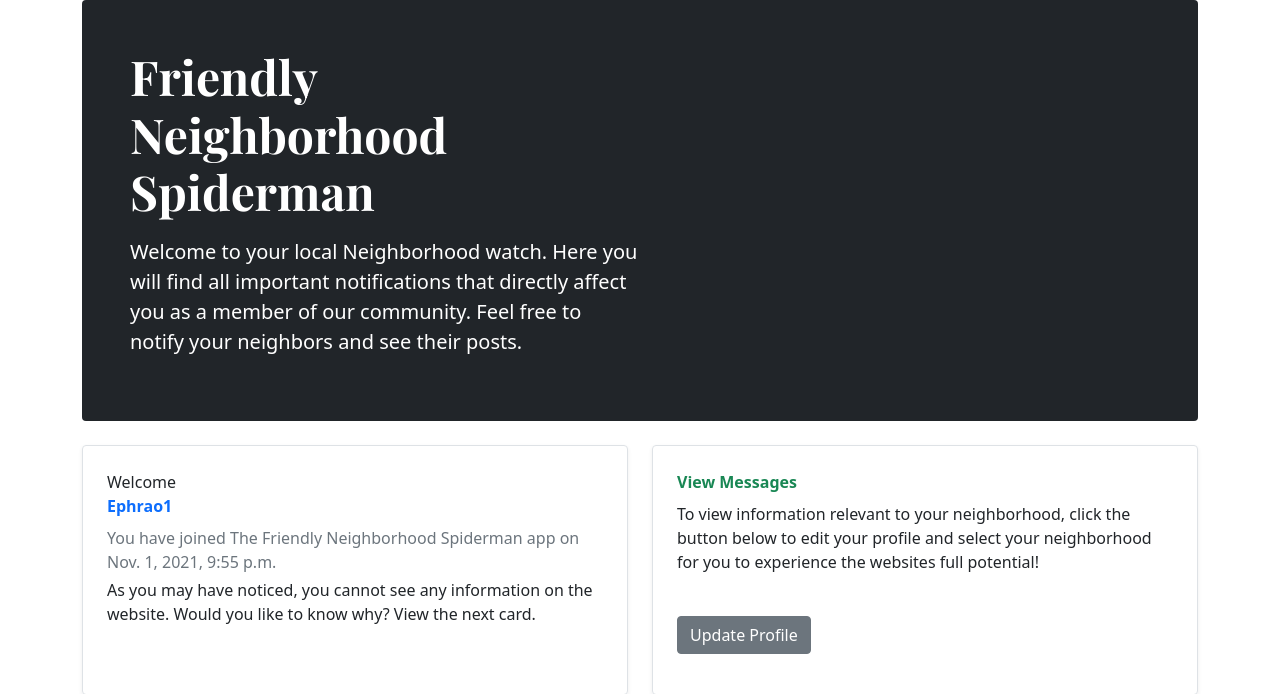
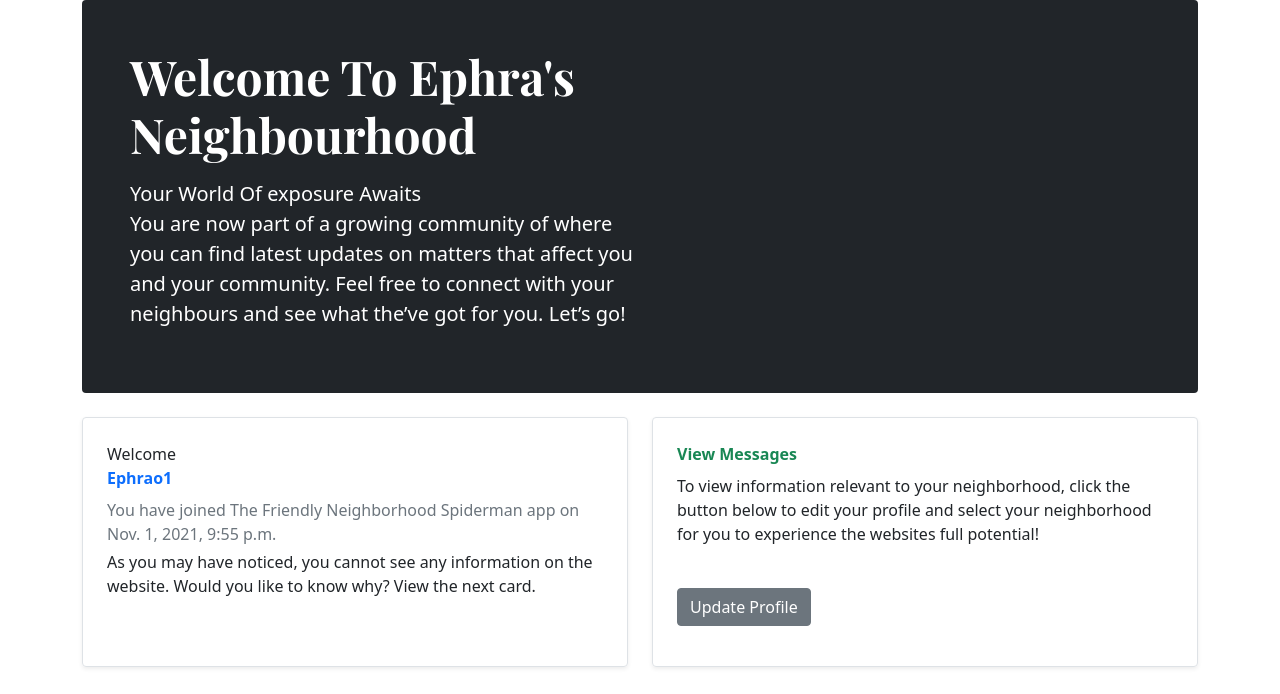
Before and after one commit to Ephrao1/Neighbourhood, a Django app: page /home in a window 1280 px wide. Shown: the part 105-799 px from the top of the page. Run offline with Django 3.2, Linux system fonts and the light colour scheme; a user stored in the database is signed in; data comes from the database, SQL or seed files in the repository; data that the repository does not hold is empty; some libraries are stand-ins or nearby versions.

```diff
--- a/spider/templates/home.html
+++ b/spider/templates/home.html
@@ -340,12 +340,13 @@
     <div class="p-4 p-md-5 mb-4 text-white rounded bg-dark">
       <div class="col-md-6 px-0">
         <h1 class="display-4 font-italic">
-          Friendly Neighborhood Spiderman
+           Welcome To Ephra's Neighbourhood
         </h1>
         <p class="lead my-3">
-          Welcome to your local Neighborhood watch. Here you will find all important notifications
-          that directly affect you as a member of our community. Feel free to notify your neighbors
-          and see their posts.
+            Your World Of exposure Awaits<br>
+            You are now part of a growing community of where you can find latest updates on matters that affect you and your community.
+           Feel free to connect with your neighbours and see what the’ve got for you.
+           Let’s go!
         </p>
         <p class="lead mb-0">
           <!-- Button trigger modal -->
```
